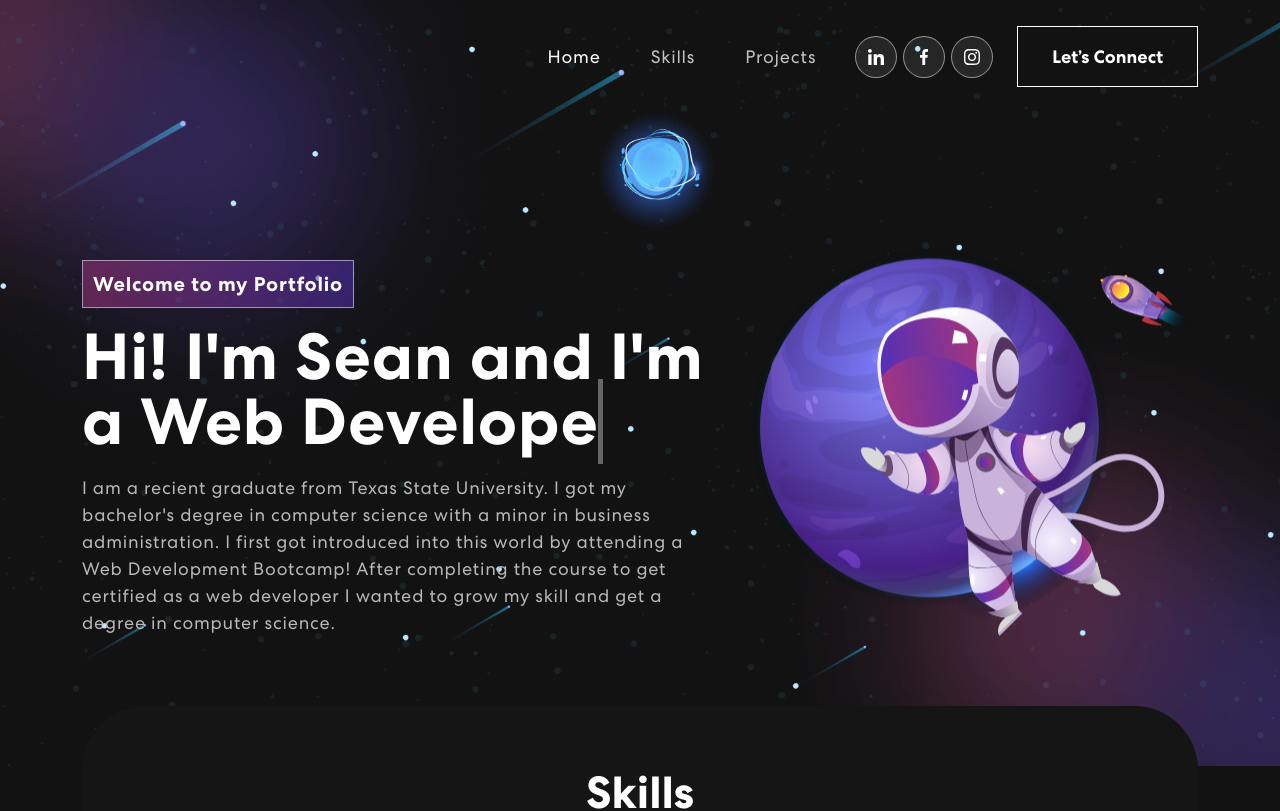
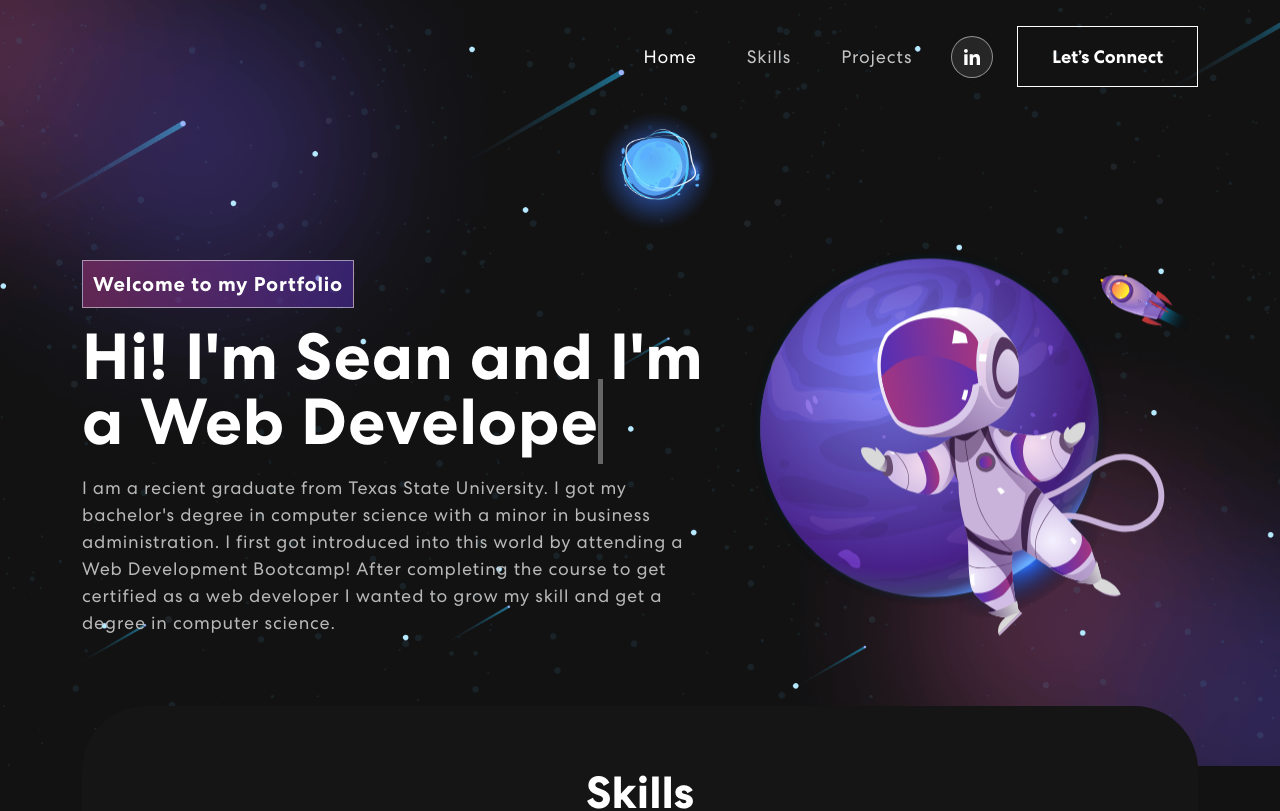
Before and after one commit to SeanAngle/ReactPortfolio, a React (Create React App) app: page / in a window 1280 px wide. Shown: the top 811 px of the page. Built offline with nearby package versions, Linux system fonts and the light colour scheme.

Commit message:
deleted instagram and facebook from links

```diff
--- a/src/components/NavBar.js
+++ b/src/components/NavBar.js
@@ -51,8 +51,8 @@ export const NavBar = () => {
             <span className="navbar-text">
               <div className="social-icon">
                 <a href="https://www.linkedin.com/in/sean-angle/" target="_blank"><img src={navIcon1} alt="" /></a>
-                <a href="https://www.facebook.com/sean.angle.5/" target="_blank"><img src={navIcon2} alt="" /></a>
-                <a href="https://www.instagram.com/seanangle_/" target="_blank"><img src={navIcon3} alt="" /></a>
+                {/* <a href="https://www.facebook.com/sean.angle.5/" target="_blank"><img src={navIcon2} alt="" /></a>
+                <a href="https://www.instagram.com/seanangle_/" target="_blank"><img src={navIcon3} alt="" /></a> */}
               </div>
               <HashLink to='#connect'>
                 <button className="vvd"><span>Let’s Connect</span></button>
```
